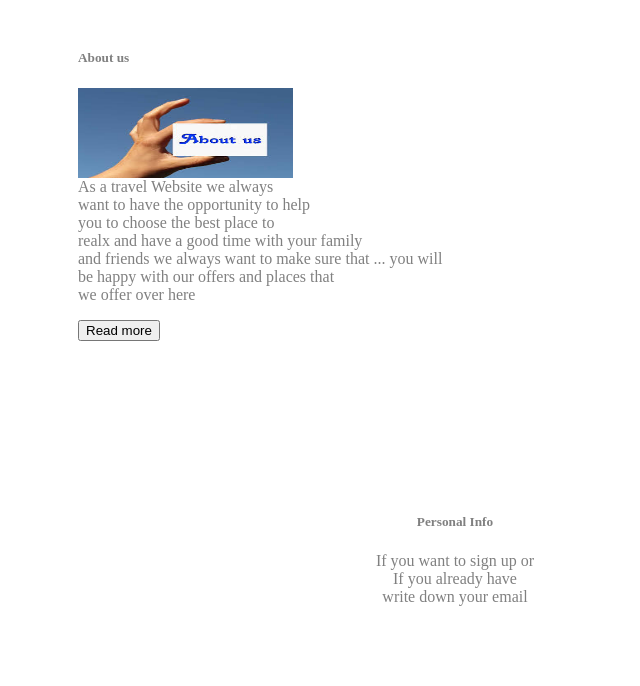
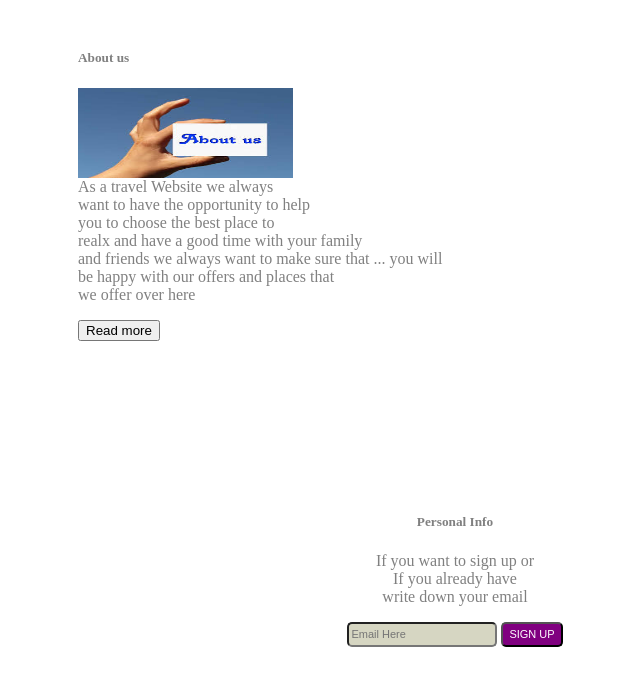
Before and after one commit to fitorehalimi/TravelAgency, a plain HTML site: page Projekti_.html in a window 1280 px wide. Shown: the top 686 px of the page, without its empty margins (135-775 px from the left). Drawn offline with Linux system fonts and the light colour scheme.

Commit message:
Update Projekti_.html

```diff
--- a/Projekti_.html
+++ b/Projekti_.html
@@ -36,7 +36,22 @@ body {
 	margin-right: 200px;
     }
 
+ }
 
+    .signupbox input{
+        color:white;
+        background:#d6d6c2;
+        border-radius:5px;
+        font-size:11px;
+        height:25px;
+    }
+
+
+    .signupbox input[type="submit"]{
+    cursor:pointer;
+    background:purple;
+    border-radius:5px;
+    }
 
 </style>
 </head>
@@ -81,9 +96,18 @@ function myFunction() {
     <h5>Personal Info</h5>
     <p>If you want to sign up or<br> If you already have <br>
         write down your email</p>
+ <div class="signupbox">
+    <form>
+    <input type="email" name="" placeholder="Email Here">
+        <input type="submit" name="" value="SIGN UP">
+    </form>
+        </div></div>
 
-    </div>
-    </div>
+
+
+
+	</div>
+
 
 
 </center>
```
